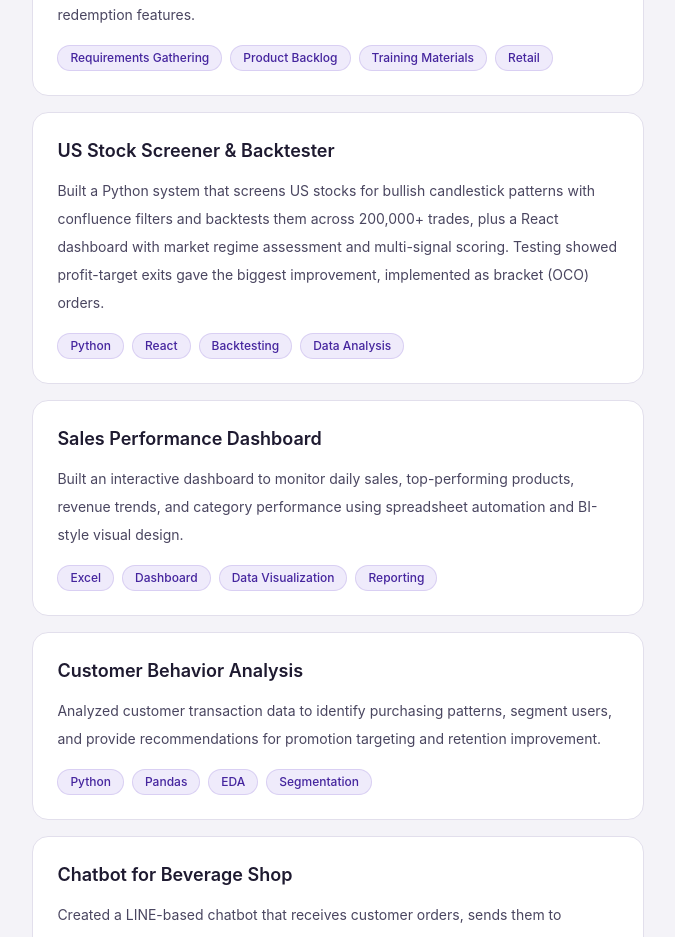
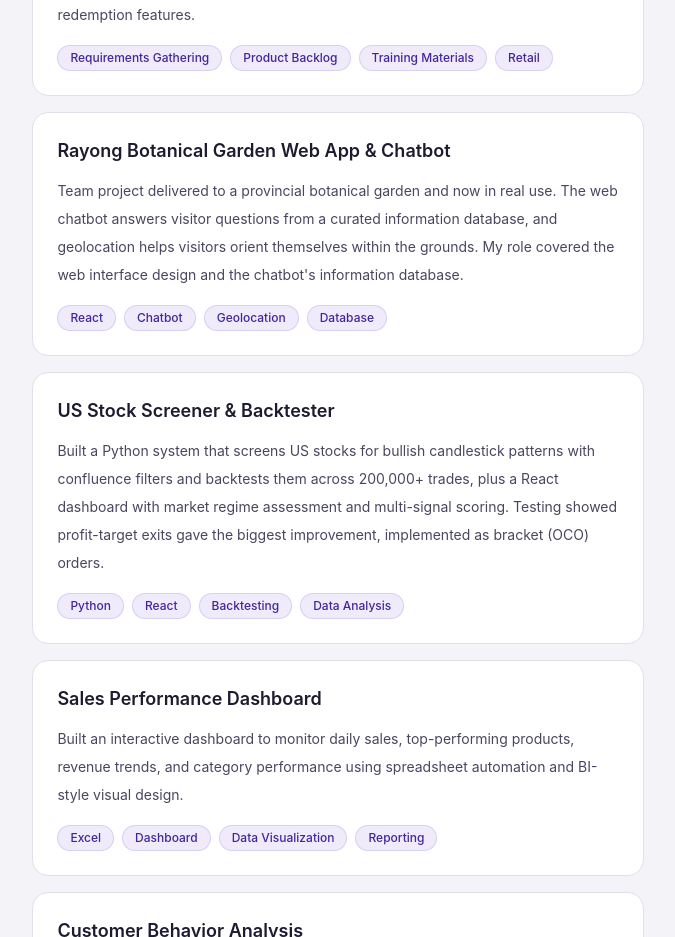
Before and after one commit to ihatepython1/ihatepython1.github.io, a React (Vite) app: page / in a window 1280 px wide. Shown: the part 3800-4737 px from the top of the page, without its empty margins (572-1247 px from the left). Built offline with nearby package versions, Linux system fonts and the light colour scheme.

Commit message:
Add Rayong Botanical Garden project

```diff
--- a/src/Resume.jsx
+++ b/src/Resume.jsx
@@ -47,6 +47,12 @@ const projects = [
     description:
       "Worked on FLOW, a B2B commerce platform for retail stores, and its staff-facing ordering system. Visited stores to gather operational problems, reported findings to the development team's executives, turned meeting notes into a deduplicated product backlog, and created training materials for the ordering and coin-redemption features.",
     tags: ["Requirements Gathering", "Product Backlog", "Training Materials", "Retail"],
+  },
+  {
+    title: "Rayong Botanical Garden Web App & Chatbot",
+    description:
+      "Team project delivered to a provincial botanical garden and now in real use. The web chatbot answers visitor questions from a curated information database, and geolocation helps visitors orient themselves within the grounds. My role covered the web interface design and the chatbot's information database.",
+    tags: ["React", "Chatbot", "Geolocation", "Database"],
   },
   {
     title: "US Stock Screener & Backtester",
```
Also changed, not shown: 1 other file (tests, documents, lock files or other folders).
